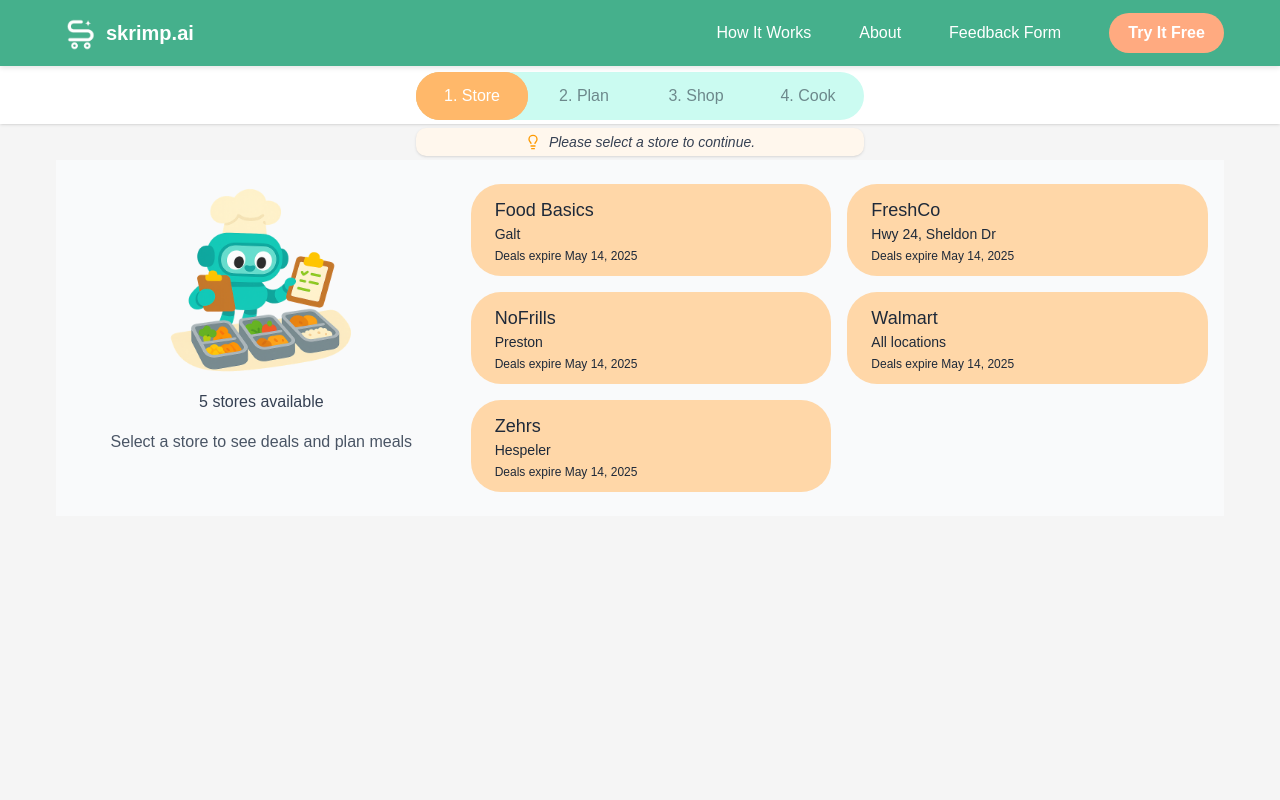
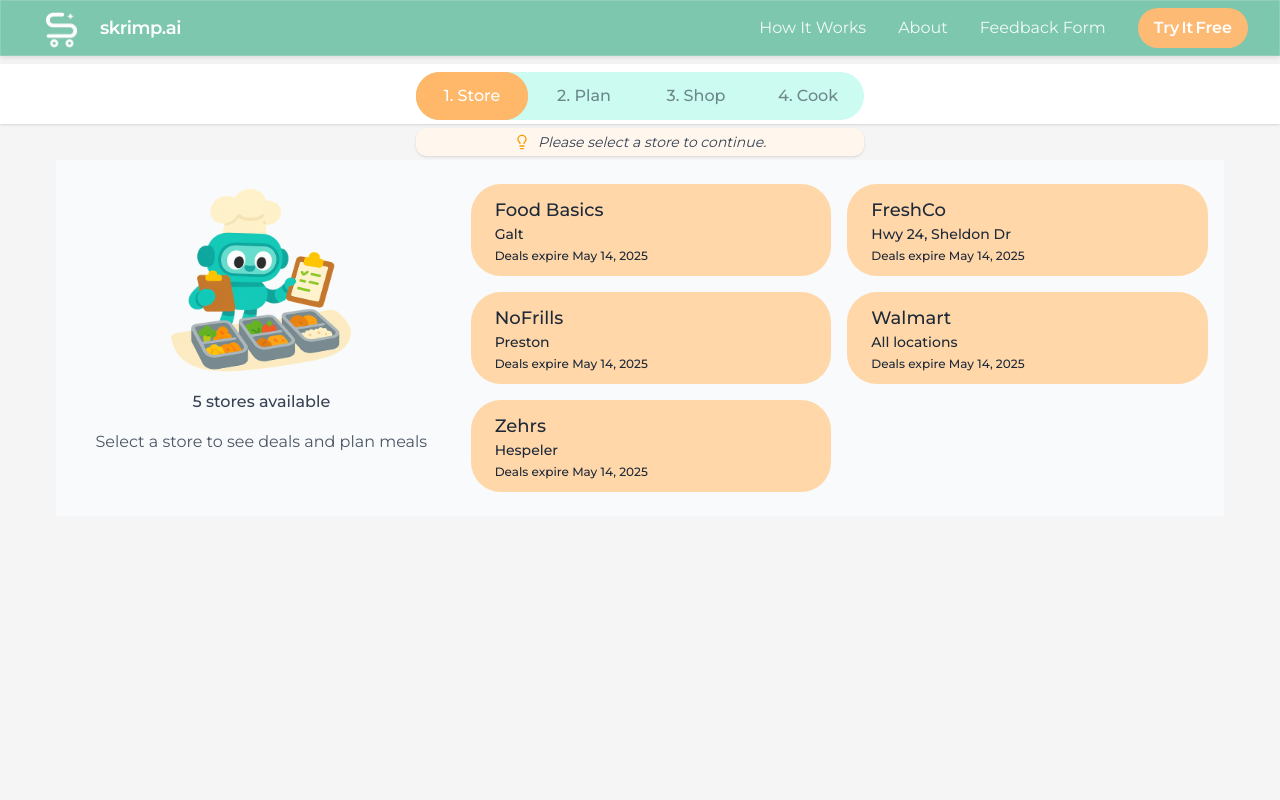
Before and after one commit to henliz/eCo-op, a Next.js app in the folder frontend/: page /plan in a window 1280 px wide. Shown: the top 800 px of the page. Built offline with nearby package versions, Linux system fonts and the light colour scheme.

Commit message:
Added glassmorphism styling to header + montserrat and montserratalt fonts.

```diff
--- a/frontend/components/layout/Header.jsx
+++ b/frontend/components/layout/Header.jsx
@@ -1,136 +1,184 @@
 // components/layout/Header.jsx
 'use client';
 
-import React, { useState, useEffect } from "react";
-import Link from "next/link";
+import React, { useEffect, useState } from 'react';
+import Link from 'next/link';
 
 export default function Header() {
-  const [isMobileMenuOpen, setIsMobileMenuOpen] = useState(false);
-  const [isMobile, setIsMobile] = useState(false);
+  /* ------------------------------------------------- */
+  const [open, setOpen] = useState(false);
+  const [mobile, setMob] = useState(false);
 
-  // detect mobile vs desktop
   useEffect(() => {
     if (typeof window === 'undefined') return;
-    const checkMobile = () => setIsMobile(window.innerWidth < 768);
-    checkMobile();
-    window.addEventListener("resize", checkMobile);
-    return () => window.removeEventListener("resize", checkMobile);
+    const check = () => setMob(window.innerWidth < 768);
+    check();
+    window.addEventListener('resize', check);
+    return () => window.removeEventListener('resize', check);
   }, []);
 
-  // only this block changed:
-  const mobileNavItems = [
-    { label: 'How It Works',   href: '/#how-it-works', external: false },
-    { label: 'About',       href: '#about',       external: false },
+  const NAV = [
+    { label: 'How It Works', href: '/#how-it-works' },
+    { label: 'About',        href: '#about' },
     {
-      label:    'Feedback Form',
-      href:     'https://docs.google.com/forms/d/e/1FAIpQLSeaWg3pAelFtLZTBslhFiI_wxldA6muBfeidd_eTpIYTs5ZQQ/viewform?usp=header',
+      label: 'Feedback Form',
+      href:  'https://docs.google.com/forms/d/e/1FAIpQLSeaWg3pAelFtLZTBslhFiI_wxldA6muBfeidd_eTpIYTs5ZQQ/viewform?usp=header',
       external: true,
     },
   ];
 
+  /* ------------------------------------------------- */
   return (
-    <header>
-      <div className="container">
-        <nav className="navbar flex items-center justify-between">
-          {/* logo */}
-          <Link href="/" className="logo flex items-center gap-2">
+    <>
+      {/* fonts */}
+      <link
+        href="https://fonts.googleapis.com/css2?family=Montserrat:wght@400;500;600&family=Montserrat+Alternates:wght@700&display=swap"
+        rel="stylesheet"
+      />
+
+      <header
+        className="sticky top-0 z-50 h-14 w-full font-montserrat relative isolate"
+        style={{ background: 'transparent' }}
+      >
+        {/* glass tint (8 % spearmint) */}
+        <div
+          className="
+            absolute inset-0 -z-10 pointer-events-none
+            backdrop-blur-md backdrop-saturate-150
+            ring-1 ring-inset ring-white/15
+          "
+          style={{ background: 'rgba(69,176,140,0.7)' }}   /* ← mint */
+        />
+
+        {/* nav row */}
+        <div className="h-full max-w-screen-xl mx-auto flex items-center justify-between px-4">
+          {/* logo + word‑mark */}
+          <Link href="/" className="flex items-center gap-2">
             <img
               src="/SmartCart_White.png"
               alt="SmartCart logo"
-              className="logo-icon h-8 w-auto"
+              className="h-6 w-15"             /* 24 px cap */
             />
-            <span className="font-bold text-xl">skrimp.ai</span>
+            <span className="font-montserratAlt font-bold text-lg tracking-tight whitespace-nowrap text-white">
+              skrimp.ai
+            </span>
           </Link>
 
-          {/* Desktop nav: hidden on mobile, flex from md up */}
-          <div className="nav-links hidden md:flex items-center space-x-6">
-            <Link href="/#how-it-works" scroll={true}>How It Works</Link>
-            <Link href="/#about"      scroll={true}>About</Link>
+          {/* desktop links */}
+          <nav className="hidden md:flex items-center gap-8">
+            {NAV.map(({ label, href, external }) =>
+              external ? (
                 <a
-              href="https://docs.google.com/forms/d/e/1FAIpQLSeaWg3pAelFtLZTBslhFiI_wxldA6muBfeidd_eTpIYTs5ZQQ/viewform?usp=header"
+                  key={href}
+                  href={href}
                   target="_blank"
                   rel="noopener noreferrer"
-            >
-              Feedback Form
-            </a>
-            <Link href="/plan" className="header-cta">Try It Free</Link>
-          </div>
-
-          {/* Mobile toggle: only on small screens */}
-          <button
-            className="mobile-menu-button md:hidden text-2xl"
-            onClick={() => setIsMobileMenuOpen(open => !open)}
-            aria-label={isMobileMenuOpen ? "Close menu" : "Open menu"}
-          >
-            {isMobileMenuOpen ? "✕" : "☰"}
-          </button>
-        </nav>
-
-        {/* Mobile menu: only when on mobile AND toggled open */}
-        {isMobile && isMobileMenuOpen && (
-          <nav className="md:hidden absolute top-full left-0 w-full bg-green-100 shadow-lg z-50">
-            <div className="mx-auto max-w-md rounded-lg overflow-hidden mt-2">
-              {mobileNavItems.map((item, i) =>
-                item.external ? (
-                  // external link opens new tab
-                  <a
-                    key={i}
-                    href={item.href}
-                    target="_blank"
-                    rel="noopener noreferrer"
-                    onClick={() => setIsMobileMenuOpen(false)}
                   className="
-                      block w-full
-                      px-6 py-6
-                      text-lg font-medium
-                      text-gray-800
-                      hover:bg-green-200
-                      border-b last:border-0
-                      text-center
+                    relative text-white/90
+                    after:absolute after:left-0 after:-bottom-1 after:h-0.5
+                    after:w-0 after:bg-white/80 after:transition-[width] after:duration-300
+                    hover:after:w-full hover:text-white transition-colors duration-200
                   "
                 >
-                    {item.label}
+                  {label}
                 </a>
               ) : (
-                  // internal Next.js link
                 <Link
-                    key={i}
-                    href={item.href}
-                    onClick={() => setIsMobileMenuOpen(false)}
+                  key={href}
+                  href={href}
+                  scroll
                   className="
-                      block w-full
-                      px-6 py-6
-                      text-lg font-medium
-                      text-gray-800
-                      hover:bg-green-200
-                      border-b last:border-0
-                      text-center
+                    relative text-white/90
+                    after:absolute after:left-0 after:-bottom-1 after:h-0.5
+                    after:w-0 after:bg-white/80 after:transition-[width] after:duration-300
+                    hover:after:w-full hover:text-white transition-colors duration-200
                   "
                 >
-                    {item.label}
+                  {label}
                 </Link>
               )
             )}
 
-              {/* Full-width apricot “Try It Free” row */}
+            {/* CTA */}
             <Link
               href="/plan"
-                onClick={() => setIsMobileMenuOpen(false)}
               className="
-                  block w-full
-                  px-6 py-6
-                  text-lg font-semibold
-                  text-white
-                  bg-orange-300 hover:bg-orange-400
-                  text-center
+                rounded-full bg-[#FDBA74] px-4 py-2 font-semibold text-white
+                transition-transform duration-200 ease-out
+                hover:scale-105 hover:brightness-110
               "
             >
-                Try It Free
+              Try It Free
             </Link>
+          </nav>
+
+          {/* hamburger */}
+          <button
+            className="md:hidden text-3xl leading-none transition-transform duration-200 hover:scale-110"
+            onClick={() => setOpen(!open)}
+            aria-label={open ? 'Close menu' : 'Open menu'}
+          >
+            {open ? '✕' : '☰'}
+          </button>
         </div>
+
+        {/* mobile drawer */}
+        {mobile && open && (
+          <nav
+              className={`
+                md:hidden absolute top-14 left-0 w-full shadow-xl
+                transform-gpu transition-[opacity,transform] duration-300 ease-out
+                ${open ? 'opacity-100 translate-y-0' : 'opacity-0 -translate-y-4 pointer-events-none'}
+              `}
+              style={{ background: 'rgba(69,176,140,0.92)', backdropFilter: 'blur(8px)' }}
+            >
+
+
+            {NAV.map(({ label, href, external }) =>
+              external ? (
+                <a
+                  key={href}
+                  href={href}
+                  target="_blank"
+                  rel="noopener noreferrer"
+                  onClick={() => setOpen(false)}
+                  className="
+                    block text-center text-lg font-medium text-gray-900
+                    px-6 py-6 border-b last:border-0
+                    hover:bg-white/10 transition-colors
+                  "
+                >
+                  {label}
+                </a>
+              ) : (
+                <Link
+                  key={href}
+                  href={href}
+                  onClick={() => setOpen(false)}
+                  className="
+                    block text-center text-lg font-medium text-gray-900
+                    px-6 py-6 border-b last:border-0
+                    hover:bg-white/10 transition-colors
+                  "
+                >
+                  {label}
+                </Link>
+              )
+            )}
+            <Link
+              href="/plan"
+              onClick={() => setOpen(false)}
+              className="
+                block text-center text-lg font-semibold text-white
+                bg-[#FDBA74] hover:bg-[#FDBA74]/90 transition-colors
+                px-6 py-6
+              "
+            >
+              Try It Free
+            </Link>
           </nav>
         )}
-      </div>
       </header>
+    </>
   );
 }
```
Lines whose indentation alone changed are shown as unchanged.
